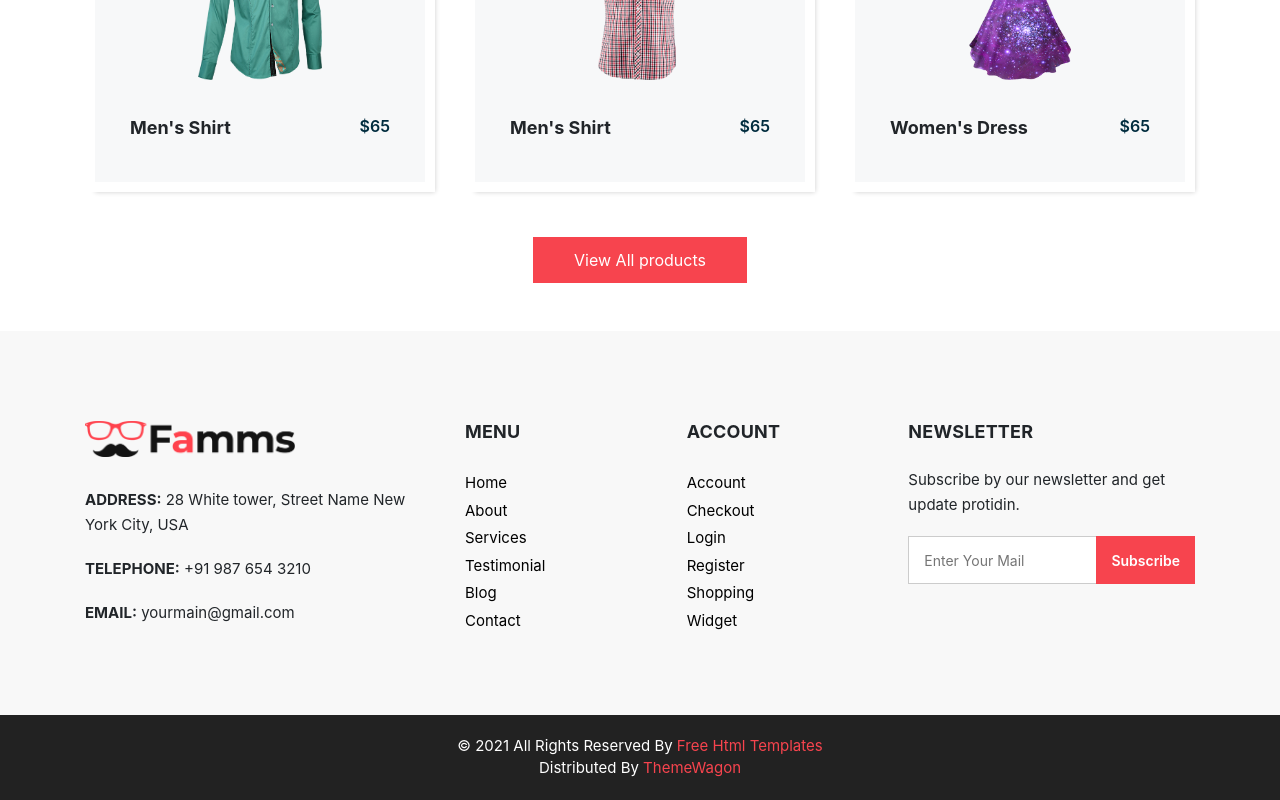
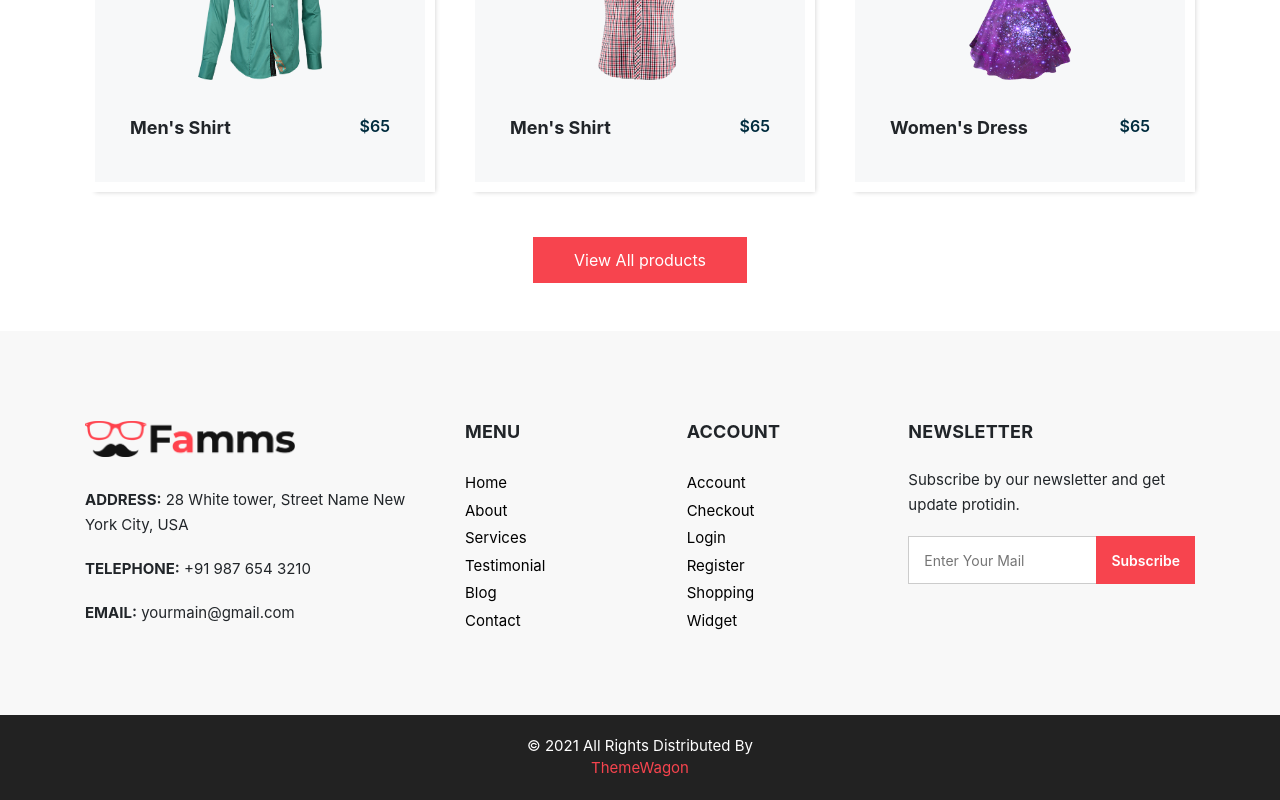
Before and after one commit to ridamukhtr/myStorefamms, a Vue app: page /product in a window 1280 px wide. Shown: the part 1592-2392 px from the top of the page. Built offline with nearby package versions, Linux system fonts and the light colour scheme; no server answers.

Commit message:
fix the navigation issue

```diff
--- a/src/components/Footer.vue
+++ b/src/components/Footer.vue
@@ -82,10 +82,9 @@
   </footer>
   <div class="cpy_">
     <p class="mx-auto">
-      © 2021 All Rights Reserved By
-      <a href="https://html.design/">Free Html Templates</a><br />
-      Distributed By
-      <a href="https://themewagon.com/" target="_blank">ThemeWagon</a>
+      © 2021 All Rights Distributed By
+      <br />
+      <a href="#" target="_blank">ThemeWagon</a>
     </p>
   </div>
 </template>
--- a/src/router/index.js
+++ b/src/router/index.js
@@ -53,14 +53,5 @@ const router = createRouter({
     routes
 })
 
-// Add navigation guard to force reload for Home route
-router.beforeEach((to, from, next) => {
-    if (to.name === 'Home' && from.name && to.name === from.name) {
-        // Force reload when navigating to Home from Home
-        window.location.reload()
-    } else {
-        next()
-    }
-})
 
 export default router
```
